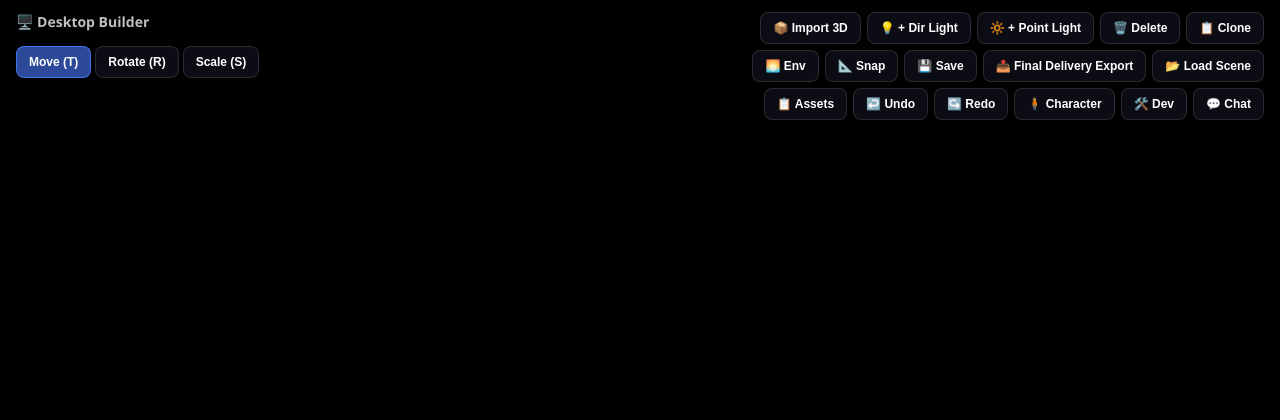
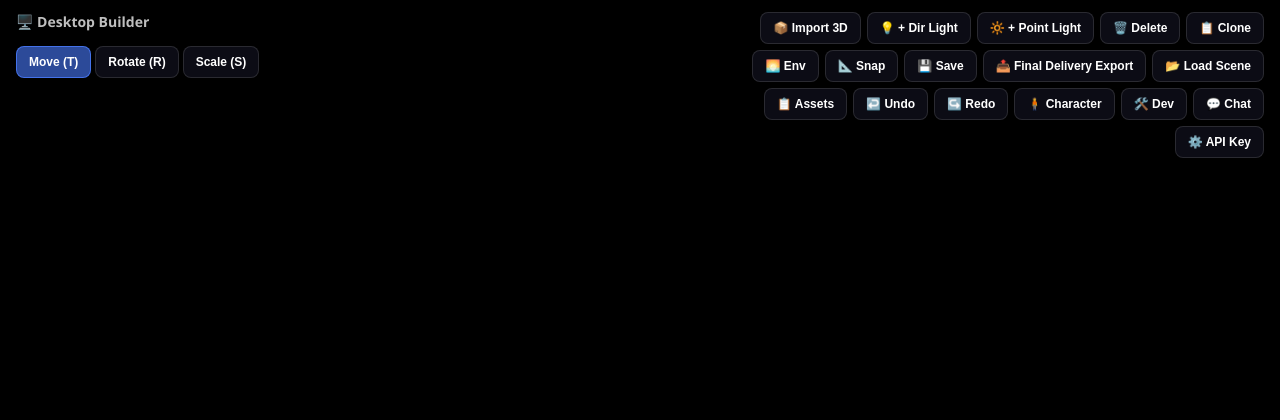
Before and after one commit to jesseyu1231/vr3dplayground, a FastAPI app: page / in a window 1280 px wide. Shown: the top 420 px of the page. Run offline with FastAPI, Linux system fonts and the light colour scheme; some libraries are stand-ins or nearby versions.

Commit message:
feat: remove hardcoded POE API key, add UI for user API key input
- Remove hardcoded API key from server.py default
- Add /api/set-api-key and /api/api-key-status endpoints
- Add API Key button to toolbar and settings panel in UI
- Chat endpoint returns helpful message when no key is configured

```diff
--- a/index.html
+++ b/index.html
@@ -36,6 +36,7 @@
   <button class="toolbar-btn" id="character-reset-btn" style="display:none">&#x21a9;&#xfe0f; Reset Char</button>
   <button class="toolbar-btn" id="dev-btn">&#x1f6e0;&#xfe0f; Dev</button>
   <button class="toolbar-btn" id="chat-toggle-btn">&#x1f4ac; Chat</button>
+  <button class="toolbar-btn" id="api-key-btn">&#x2699;&#xfe0f; API Key</button>
 </div>
 
 <!-- Transform Mode (desktop) -->
@@ -106,6 +107,19 @@
   T: Move &middot; R: Rotate &middot; S: Scale &middot; Del: Delete &middot; D: Clone &middot; G: Snap &middot; &#x2318;Z: Undo &middot; &#x21e7;&#x2318;Z: Redo
 </div>
 
+<!-- API Key Settings -->
+<div id="api-key-panel" style="display:none;">
+  <div style="font-weight:600; margin-bottom:10px;">&#x2699;&#xfe0f; POE API Key</div>
+  <div style="margin-bottom:8px; font-size:12px; color:rgba(255,255,255,0.5);">Enter your POE API key to enable AI chat.</div>
+  <input id="api-key-input" type="password" placeholder="Paste your POE API key" autocomplete="off" />
+  <input id="bot-name-input" type="text" placeholder="Bot name (default: ai_ministerbot)" autocomplete="off" style="margin-top:6px;" />
+  <div style="display:flex;gap:6px;margin-top:8px;">
+    <button class="toolbar-btn" id="api-key-save-btn" style="flex:1;">Save</button>
+    <button class="toolbar-btn" id="api-key-cancel-btn" style="flex:1;">Cancel</button>
+  </div>
+  <div id="api-key-status" style="margin-top:8px;font-size:12px;"></div>
+</div>
+
 <!-- Desktop Chat -->
 <div id="chat-panel">
   <div id="chat-output">
--- a/server.py
+++ b/server.py
@@ -25,7 +25,7 @@ UPLOAD_DIR.mkdir(parents=True, exist_ok=True)
 ALLOWED_EXTENSIONS = {".glb"}
 MAX_UPLOAD_SIZE = 100 * 1024 * 1024  # 100 MB
 
-POE_API_KEY = os.getenv("POE_API_KEY", "pTIrv4aibqRCwiHX2J1KltW9AyLbgivmI9tVzsdAyeQ")
+POE_API_KEY = os.getenv("POE_API_KEY", "")
 BOT_NAME = os.getenv("POE_BOT_NAME", "ai_ministerbot")
 
 # ── Multiplayer ──────────────────────────────────────────
@@ -168,6 +168,25 @@ async def websocket_endpoint(ws: WebSocket):
         await manager.broadcast({"type": "user_leave", "userId": user_id})
 
 
+@app.get("/api/api-key-status")
+async def api_key_status():
+    return JSONResponse({"set": bool(POE_API_KEY), "botName": BOT_NAME})
+
+
+@app.post("/api/set-api-key")
+async def set_api_key(request: Request):
+    global POE_API_KEY, BOT_NAME
+    body = await request.json()
+    key = body.get("apiKey", "").strip()
+    bot = body.get("botName", "").strip()
+    if not key:
+        return JSONResponse({"error": "API key is required."}, status_code=400)
+    POE_API_KEY = key
+    if bot:
+        BOT_NAME = bot
+    return JSONResponse({"ok": True, "botName": BOT_NAME})
+
+
 def _call_poe_sync(user_text: str) -> str:
     """Run the synchronous POE SDK call (must run outside the async event loop)."""
     messages = [fp.ProtocolMessage(role="user", content=user_text)]
@@ -183,11 +202,18 @@ def _call_poe_sync(user_text: str) -> str:
 
 @app.post("/api/chat")
 async def chat(request: Request):
+    global POE_API_KEY, BOT_NAME
     body = await request.json()
     user_text = body.get("message", "")
 
     if not user_text.strip():
         return JSONResponse({"reply": "Please enter a message."}, status_code=400)
+
+    if not POE_API_KEY:
+        return JSONResponse(
+            {"reply": "No API key configured. Click the \u2699\ufe0f API Key button to set one."},
+            status_code=400,
+        )
 
     try:
         loop = asyncio.get_event_loop()
--- a/static/css/style.css
+++ b/static/css/style.css
@@ -93,6 +93,21 @@ body { overflow: hidden; font-family: 'Segoe UI', Tahoma, Geneva, Verdana, sans-
 #light-props label { flex-shrink: 0; width: 55px; }
 #light-props input[type="range"] { flex: 1; }
 #light-props input[type="color"] { width: 36px; height: 26px; border: none; cursor: pointer; background: none; padding: 0; }
+
+/* API Key Panel */
+#api-key-panel {
+  position: fixed; top: 54px; right: 16px; z-index: 15;
+  background: rgba(15,15,25,0.92); backdrop-filter: blur(12px);
+  border: 1px solid rgba(255,255,255,0.12); border-radius: 12px;
+  padding: 14px; width: 280px;
+  color: #e0e0e0; font-size: 13px;
+}
+#api-key-input, #bot-name-input {
+  width: 100%; padding: 8px 10px; border-radius: 8px;
+  border: 1px solid rgba(255,255,255,0.15);
+  background: rgba(15,15,25,0.85); color: #fff; font-size: 13px; outline: none;
+}
+#api-key-input:focus, #bot-name-input:focus { border-color: rgba(120,180,255,0.5); }
 
 /* Speech Bubble */
 #speech-bubble {
--- a/static/js/main.js
+++ b/static/js/main.js
@@ -133,6 +133,65 @@ chatToggleBtn.addEventListener('click', () => {
 });
 chatToggleBtn.classList.add('active'); // visible by default
 
+// ── API Key Panel ──
+const apiKeyBtn     = document.getElementById('api-key-btn');
+const apiKeyPanel   = document.getElementById('api-key-panel');
+const apiKeyInput   = document.getElementById('api-key-input');
+const botNameInput  = document.getElementById('bot-name-input');
+const apiKeySaveBtn = document.getElementById('api-key-save-btn');
+const apiKeyCancelBtn = document.getElementById('api-key-cancel-btn');
+const apiKeyStatus  = document.getElementById('api-key-status');
+
+apiKeyBtn.addEventListener('click', () => {
+  const hidden = apiKeyPanel.style.display === 'none';
+  apiKeyPanel.style.display = hidden ? '' : 'none';
+  apiKeyBtn.classList.toggle('active', hidden);
+  if (hidden) checkApiKeyStatus();
+});
+
+apiKeyCancelBtn.addEventListener('click', () => {
+  apiKeyPanel.style.display = 'none';
+  apiKeyBtn.classList.remove('active');
+});
+
+apiKeySaveBtn.addEventListener('click', async () => {
+  const key = apiKeyInput.value.trim();
+  if (!key) { apiKeyStatus.textContent = 'Please enter an API key.'; apiKeyStatus.style.color = '#ff5252'; return; }
+  try {
+    const res = await fetch('/api/set-api-key', {
+      method: 'POST', headers: { 'Content-Type': 'application/json' },
+      body: JSON.stringify({ apiKey: key, botName: botNameInput.value.trim() }),
+    });
+    const data = await res.json();
+    if (res.ok) {
+      apiKeyStatus.textContent = 'API key saved! Bot: ' + data.botName;
+      apiKeyStatus.style.color = '#8f8';
+      apiKeyInput.value = '';
+      addMessage('API key configured successfully.', 'system');
+    } else {
+      apiKeyStatus.textContent = data.error || 'Failed to save.';
+      apiKeyStatus.style.color = '#ff5252';
+    }
+  } catch (e) {
+    apiKeyStatus.textContent = 'Network error.';
+    apiKeyStatus.style.color = '#ff5252';
+  }
+});
+
+async function checkApiKeyStatus() {
+  try {
+    const res = await fetch('/api/api-key-status');
+    const data = await res.json();
+    if (data.set) {
+      apiKeyStatus.textContent = 'Key is set. Bot: ' + data.botName;
+      apiKeyStatus.style.color = '#8f8';
+    } else {
+      apiKeyStatus.textContent = 'No API key configured yet.';
+      apiKeyStatus.style.color = '#ffd27e';
+    }
+  } catch { apiKeyStatus.textContent = ''; }
+}
+
 // ── Polygon budget warning (Quest 3S: ~1M triangles across 4 scenes → 250K per scene) ──
 const QUEST_TRI_BUDGET   = 250_000;  // per-scene triangle budget for Quest 3S
 const QUEST_WARN_RATIO   = 0.70;      // warn at 70%
```
Also changed, not shown: package.json (+24 -4 lines), package-lock.json.
